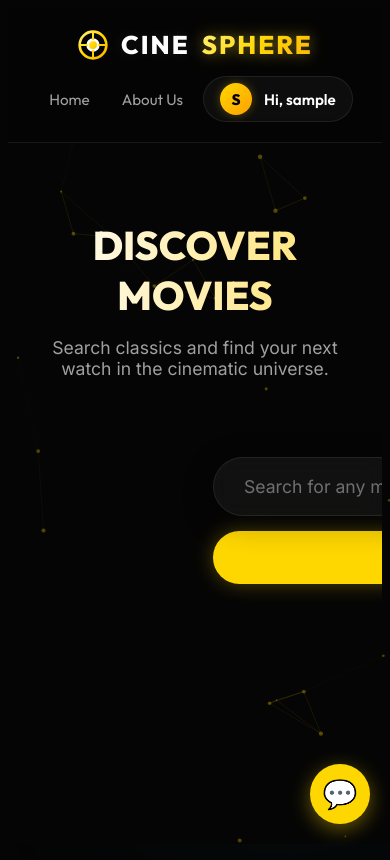
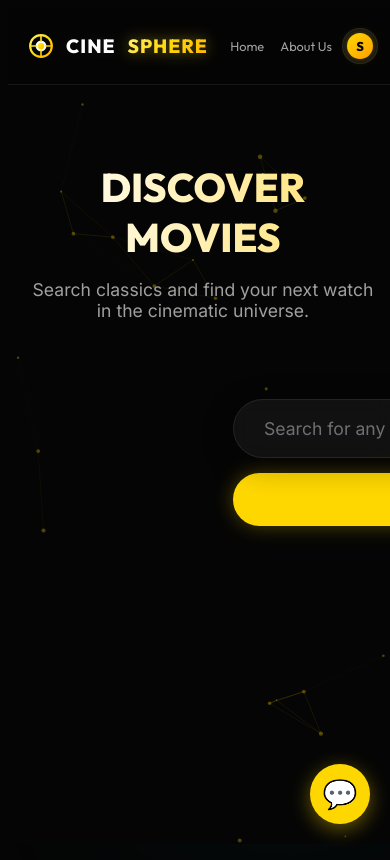
Before and after one commit to Chintan0906/Cine-Sphere, a website: page public/movie_info.html in a window 390 px wide. Drawn offline with Linux system fonts and the light colour scheme; no server answers; sample sign-in values are in the browser's storage.

Commit message:
fix: resolve global mobile layout overflow and navbar wrapping issues

```diff
--- a/public/styles/global.css
+++ b/public/styles/global.css
@@ -13,14 +13,21 @@
     --font-inter: 'Inter', sans-serif;
 }
 
+*, *::before, *::after {
+    box-sizing: border-box;
+}
+
 html {
     background-color: var(--bg-dark);
+    overflow-x: hidden;
+    width: 100%;
 }
 body {
     font-family: var(--font-inter);
     background-color: transparent;
     color: var(--text-main);
     overflow-x: hidden;
+    width: 100%;
     min-height: 100vh;
     display: flex;
     flex-direction: column;
@@ -424,31 +431,49 @@
 /* Mobile Responsiveness for Header/Navbar & Footer */
 @media (max-width: 768px) {
     nav {
-        padding: 15px 20px;
-        flex-direction: column;
-        gap: 15px;
-        position: relative;
+        padding: 10px 15px;
+        flex-direction: row;
+        justify-content: space-between;
+        align-items: center;
+        gap: 10px;
     }
     .logo {
-        font-size: 1.6rem;
+        font-size: 1.4rem;
+        letter-spacing: 1px;
+    }
+    .logo-icon {
+        width: 26px;
+        height: 26px;
     }
     .nav-links {
-        width: 100%;
-        justify-content: center;
-        flex-wrap: wrap;
+        width: auto;
+        justify-content: flex-end;
+        align-items: center;
         gap: 8px;
+        flex-wrap: nowrap;
     }
     .nav-links a {
         margin-left: 0;
-        font-size: 0.95rem;
-        padding: 6px 12px;
+        font-size: 0.85rem;
+        padding: 6px 10px;
     }
     .nav-links a.btn-register {
         margin-left: 0;
-        padding: 6px 16px;
+        padding: 6px 12px;
     }
     .user-profile-badge {
         margin-left: 0;
+        padding: 6px 10px;
+        font-size: 0.85rem;
+        gap: 6px;
+    }
+    .profile-avatar {
+        width: 26px;
+        height: 26px;
+        font-size: 0.8rem;
+    }
+    .profile-name {
+        font-size: 0.85rem;
     }
     footer {
         padding: 50px 20px 30px;
@@ -466,6 +491,28 @@
         flex-direction: column;
         gap: 15px;
         text-align: center;
+    }
+}
+
+@media (max-width: 480px) {
+    .logo {
+        font-size: 1.2rem;
+    }
+    .profile-name {
+        display: none;
+    }
+    .user-profile-badge {
+        padding: 4px !important;
+        border-radius: 50% !important;
+        border-color: var(--glass-border) !important;
+        background: rgba(255, 255, 255, 0.05) !important;
+    }
+    .nav-links {
+        gap: 4px;
+    }
+    .nav-links a {
+        font-size: 0.8rem;
+        padding: 4px 6px;
     }
 }
 
@@ -669,7 +716,7 @@
     .movie-grid, .movies-grid {
         grid-template-columns: repeat(auto-fill, minmax(140px, 1fr)) !important;
         gap: 15px !important;
-        padding: 10px 0 30px !important;
+        padding: 10px 0 80px !important;
     }
     .movie-card {
         border-radius: 12px !important;
```
